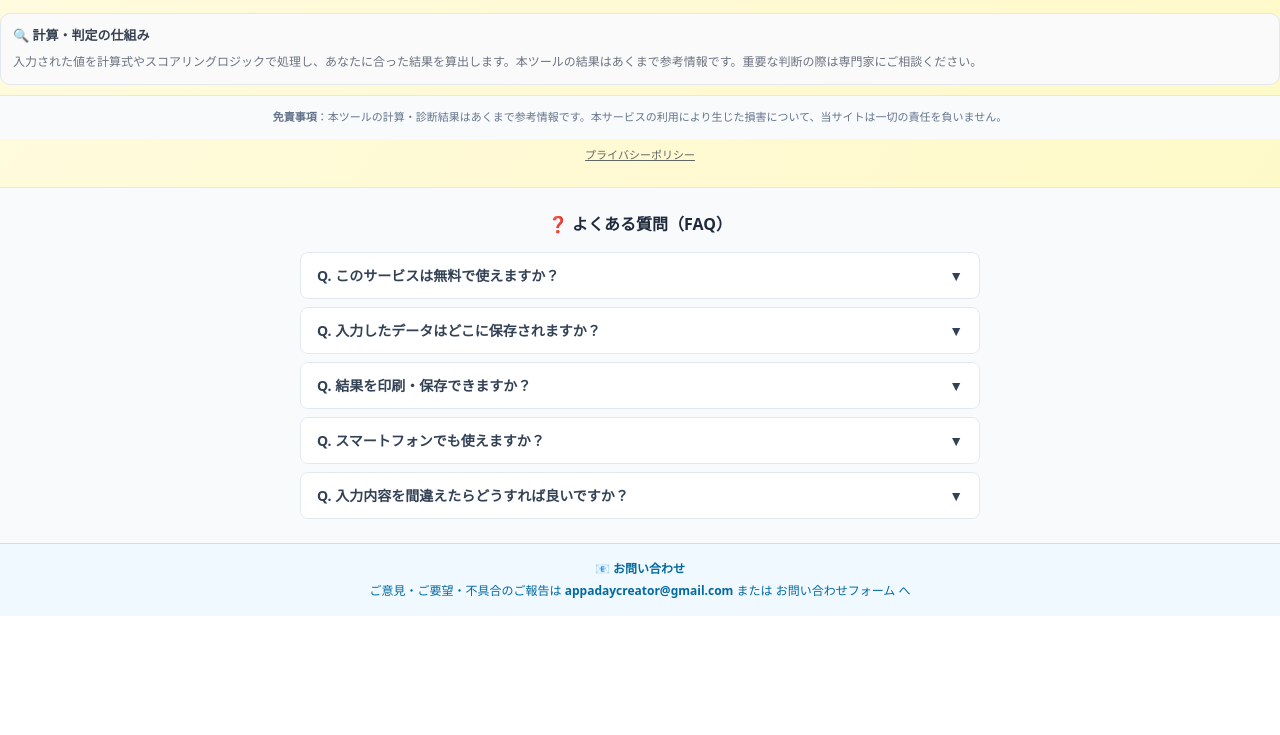
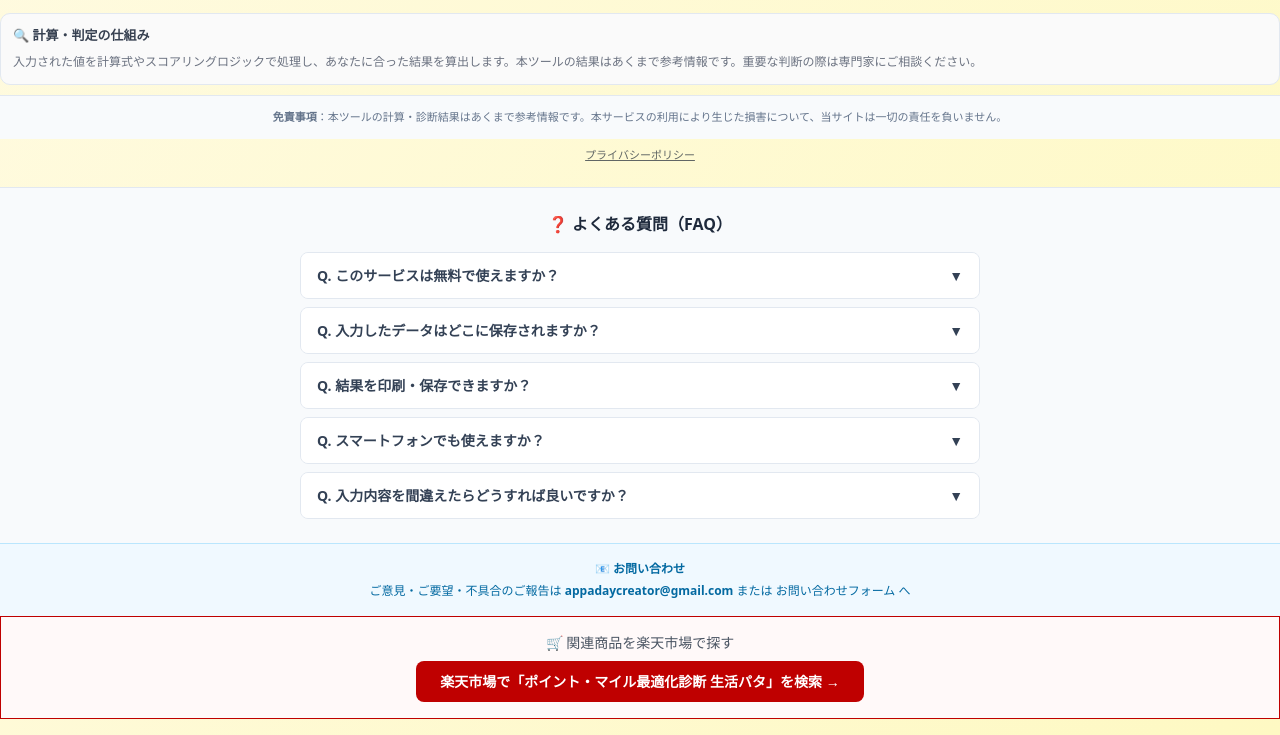
Before and after one commit to appadaycreator/point-optimizer, a plain HTML site: page index.html in a window 1280 px wide. Shown: the part 1210-1945 px from the top of the page. Before the commit the page ends 1826 px from the top, so only its background shows below. Drawn offline with nearby package versions, Linux system fonts and the light colour scheme.

Commit message:
feat: Phase 8② - 楽天アフィリエイト統合
楽天市場検索リンクを結果セクションに追加（Cookie 30日）

```diff
--- a/index.html
+++ b/index.html
@@ -451,5 +451,14 @@
   <p style="margin:0 0 4px;font-weight:600;">📧 お問い合わせ</p>
   <p style="margin:0;">ご意見・ご要望・不具合のご報告は <a href="mailto:appadaycreator@gmail.com" style="color:#0369a1;font-weight:bold;">appadaycreator@gmail.com</a> または <a href="contact.html" style="color:#0369a1;">お問い合わせフォーム</a> へ</p>
 </section>
+
+    <!-- rakuten-affiliate-block -->
+    <div class="card p-4 mb-4 text-center" style="border:1px solid #BF0000;background:#fff9f9;">
+      <p class="text-sm text-gray-600 mb-2">🛒 関連商品を楽天市場で探す</p>
+      <a href="https://hb.afl.rakuten.co.jp/ichiba/541ad0d2.ce2bed12.541ad0d3.a1a2318c/?pc=https%3A%2F%2Fsearch.rakuten.co.jp%2Fsearch%2Fmall%2F%25E3%2583%259D%25E3%2582%25A4%25E3%2583%25B3%25E3%2583%2588%25E3%2583%25BB%25E3%2583%259E%25E3%2582%25A4%25E3%2583%25AB%25E6%259C%2580%25E9%2581%25A9%25E5%258C%2596%25E8%25A8%25BA%25E6%2596%25AD%2520%2520%2520%25E7%2594%259F%25E6%25B4%25BB%25E3%2583%2591%25E3%2582%25BF%2F&link_type=text" target="_blank" rel="nofollow sponsored noopener"
+         style="display:inline-block;background:#BF0000;color:white;padding:10px 24px;border-radius:8px;font-weight:bold;font-size:14px;text-decoration:none;">
+        楽天市場で「ポイント・マイル最適化診断   生活パタ」を検索 →
+      </a>
+    </div>
 </body>
 </html>
```
